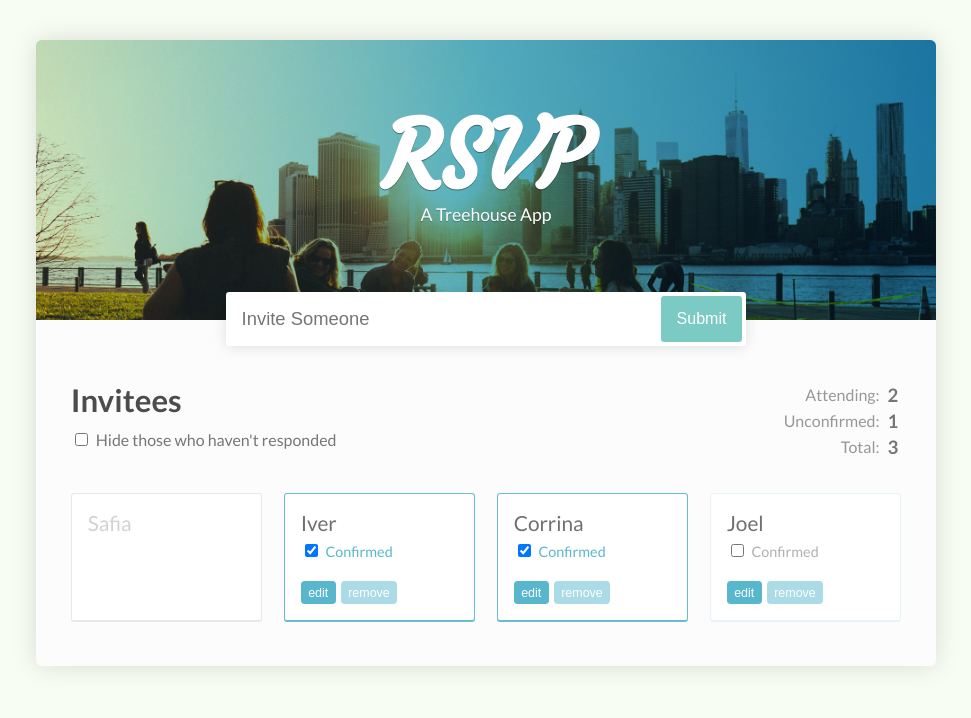
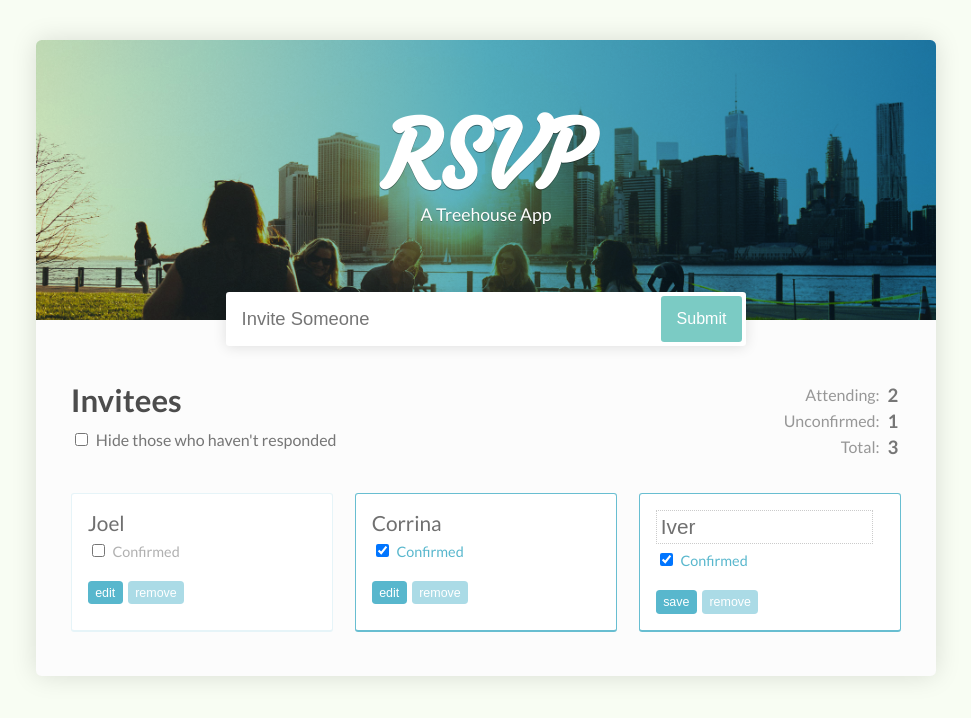
Before and after one commit to willgorham/demo-rsvp-app, a React (Create React App) app: page / in a window 1280 px wide. Shown: the top 718 px of the page, without its empty margins (154-1125 px from the left). Built offline with nearby package versions, Linux system fonts and the light colour scheme.

Commit message:
App functionality

```diff
--- a/src/App.js
+++ b/src/App.js
@@ -3,21 +3,103 @@ import React, { Component } from 'react';
 class App extends Component {
 
   state = {
-    mainInput: '',
-    invitees: [],
+    newInviteeName: '',
+    invitees: [
+      {
+        id: 1,
+        name: 'Joel',
+        isConfirmed: false,
+        isEditing: false,
+      },
+      {
+        id: 2,
+        name: 'Corrina',
+        isConfirmed: true,
+        isEditing: false,
+      },
+      {
+        id: 3,
+        name: 'Iver',
+        isConfirmed: true,
+        isEditing: true,
+      }
+    ],
     hideUnresponded: false,
   };
 
   handleMainInputChange = (e) => {
     this.setState({
-      mainInput: e.target.value,
-    })
+      newInviteeName: e.target.value,
+    });
+  }
+
+  handleAddNewInvitee = (e) => {
+    e.preventDefault();
+    this.setState(state => ({
+      newInviteeName: '',
+      invitees: [
+        {
+          id: Math.max(...state.invitees.map(invitee => invitee.id)) + 1,
+          name: state.newInviteeName,
+          isConfirmed: false,
+        },
+        ...state.invitees,
+      ],
+    }));
+
   }
 
   handleHideUnespondedChange = (e) => {
     this.setState({
       hideUnresponded: e.target.checked,
+    });
+  }
+
+  changeInviteeConfirmed = (id) => {
+    this.setState( state => ({
+      invitees: state.invitees.map(invitee => {
+        if (invitee.id === id) {
+          invitee.isConfirmed = !invitee.isConfirmed;
+        }
+
+        return invitee;
+      }),
+    }));
+  }
+
+  handleInviteeEditChange = (name, id) => {
+    this.setState( state => {
+      const invitees = state.invitees.map(invitee => {
+        if (invitee.id === id) {
+          invitee.name = name;
+        }
+
+        return invitee;
+      });
+
+      return { invitees };
     })
+  }
+
+  editInvitee = (id) => {
+    this.setState( state => ({
+      invitees: state.invitees.map(invitee => {
+        if (invitee.id === id) {
+          invitee.isEditing = !invitee.isEditing;
+        }
+
+        return invitee;
+      }),
+    }));
+  }
+
+  removeInvitee = (id) => {
+    this.setState( state => {
+      const index = state.invitees.findIndex(invitee => invitee.id === id);
+      return {
+        invitees: [...state.invitees.slice(0, index), ...state.invitees.slice(index + 1)],
+      };
+    });
   }
 
   render() {
@@ -26,8 +108,8 @@ class App extends Component {
         <header>
           <h1>RSVP</h1>
           <p>A Treehouse App</p>
-          <form>
-              <input type="text" value={this.state.mainInput} placeholder="Invite Someone" onChange={this.handleMainInputChange} />
+          <form onSubmit={this.handleAddNewInvitee}>
+              <input type="text" value={this.state.newInviteeName} placeholder="Invite Someone" onChange={this.handleMainInputChange} />
               <button type="submit" name="submit" value="submit">Submit</button>
           </form>
         </header>
@@ -42,43 +124,48 @@ class App extends Component {
             <tbody>
               <tr>
                 <td>Attending:</td>
-                <td>2</td>
+                <td>{this.state.invitees.filter(i => i.isConfirmed).length}</td>
               </tr>
               <tr>
                 <td>Unconfirmed:</td>
-                <td>1</td>
+                <td>{this.state.invitees.filter(i => !i.isConfirmed).length}</td>
               </tr>
               <tr>
                 <td>Total:</td>
-                <td>3</td>
+                <td>{this.state.invitees.length}</td>
               </tr>
             </tbody>
           </table>
           <ul>
-            <li className="pending"><span>Safia</span></li>
-            <li className="responded"><span>Iver</span>
-              <label>
-                <input type="checkbox" checked /> Confirmed
-              </label>
-              <button>edit</button>
-              <button>remove</button>
-            </li>
-            <li className="responded">
-              <span>Corrina</span>
-              <label>
-                <input type="checkbox" checked /> Confirmed
-              </label>
-              <button>edit</button>
-              <button>remove</button>
-            </li>
-            <li>
-              <span>Joel</span>
-              <label>
-                <input type="checkbox" /> Confirmed
-              </label>
-              <button>edit</button>
-              <button>remove</button>
-            </li>
+            {this.state.newInviteeName &&
+              <li className="pending"><span>{this.state.newInviteeName}</span></li>
+            }
+            {this.state.invitees
+              .filter(invitee => !this.state.hideUnresponded || invitee.isConfirmed)
+              .map(person => (
+                <li className={person.isConfirmed ? 'responded' : null} key={person.id}>
+                  {!person.isEditing
+                    ? <span>{person.name}</span>
+                    : <input
+                        type="text"
+                        value={person.name}
+                        onChange={(e) => this.handleInviteeEditChange(e.target.value, person.id)}
+                      />
+                  }
+                  <label>
+                    <input
+                      type="checkbox"
+                      checked={person.isConfirmed}
+                      onChange={() => this.changeInviteeConfirmed(person.id)}
+                    /> Confirmed
+                  </label>
+                  <button onClick={() => this.editInvitee(person.id)}>
+                    {person.isEditing ? 'save' : 'edit'}
+                  </button>
+                  <button onClick={() => this.removeInvitee(person.id)}>remove</button>
+                </li>
+              ))
+            }
           </ul>
         </div>
       </div>
```
